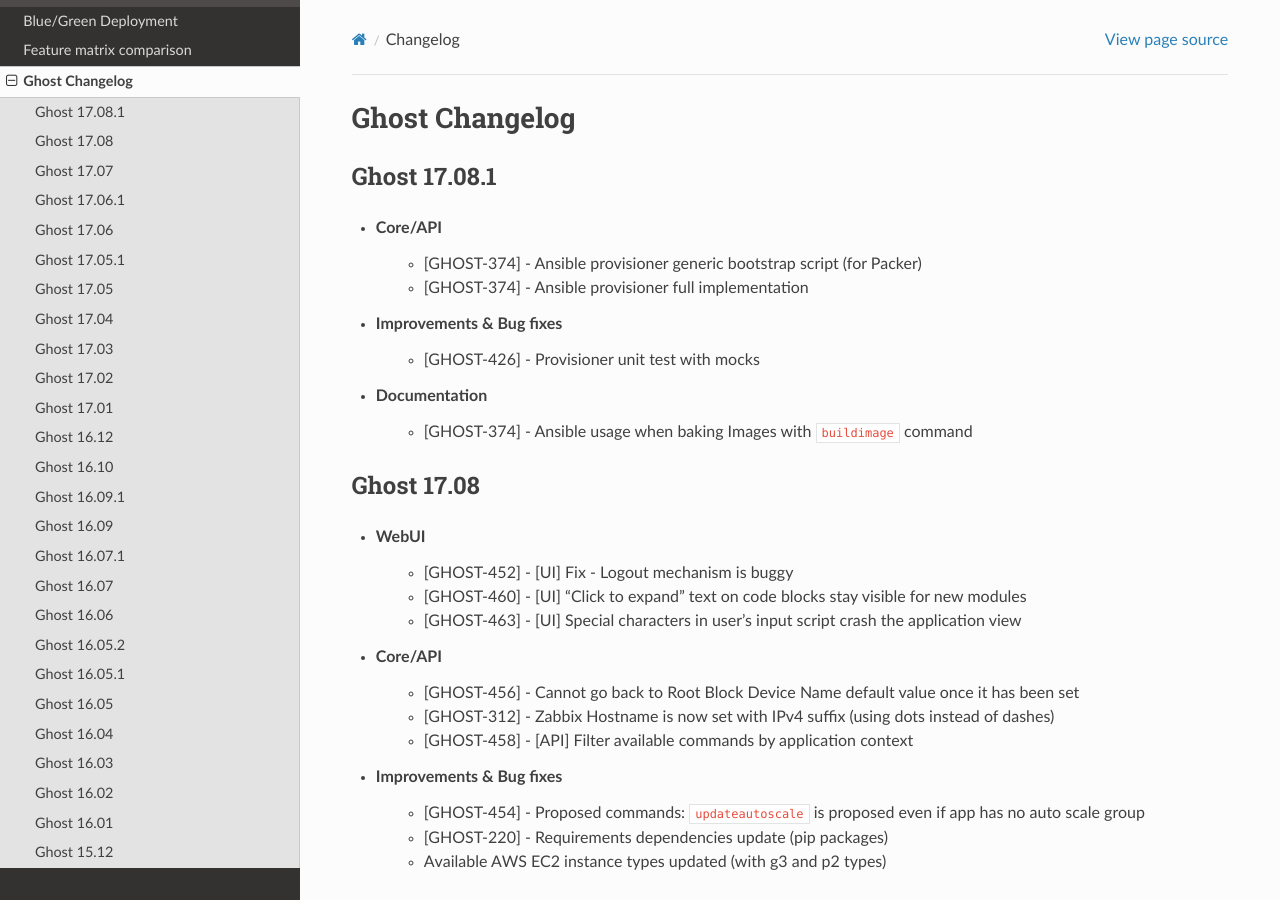
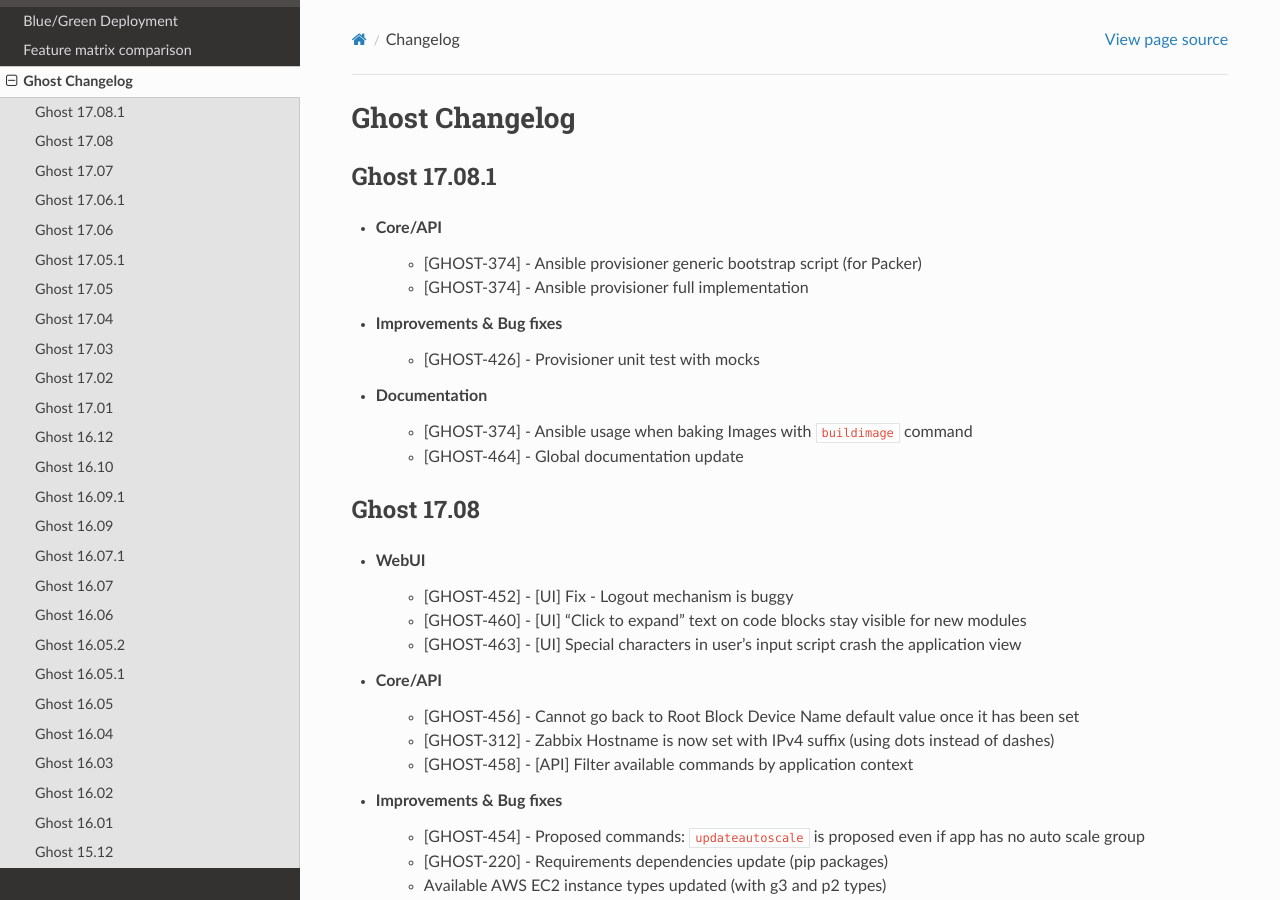
Before and after one commit to claranet/cloud-deploy-docs, a Sphinx documentation site: the page built from source/rst/changelog.rst, in a window 1280 px wide and 900 px high. Built offline with Sphinx 7.4.7 and the Read the Docs theme 2.0.0, drawn with Linux system fonts in a browser that asks for light colours.

Commit message:
Changelog update

```diff
--- a/source/rst/changelog.rst
+++ b/source/rst/changelog.rst
@@ -19,6 +19,7 @@
 
 * Documentation
     - [GHOST-374] - Ansible usage when baking Images with ``buildimage`` command
+    - [GHOST-464] - Global documentation update
 
 Ghost 17.08
 -----------
```
